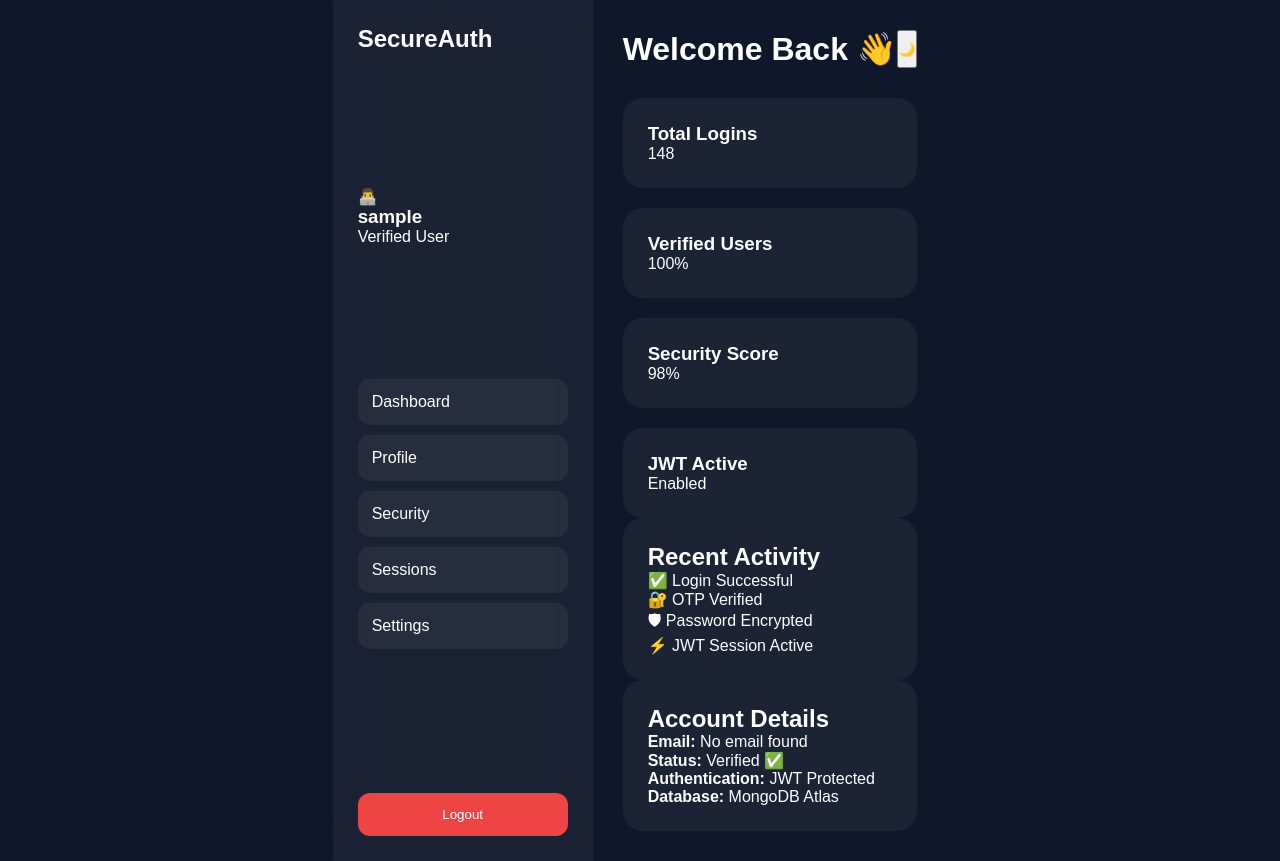
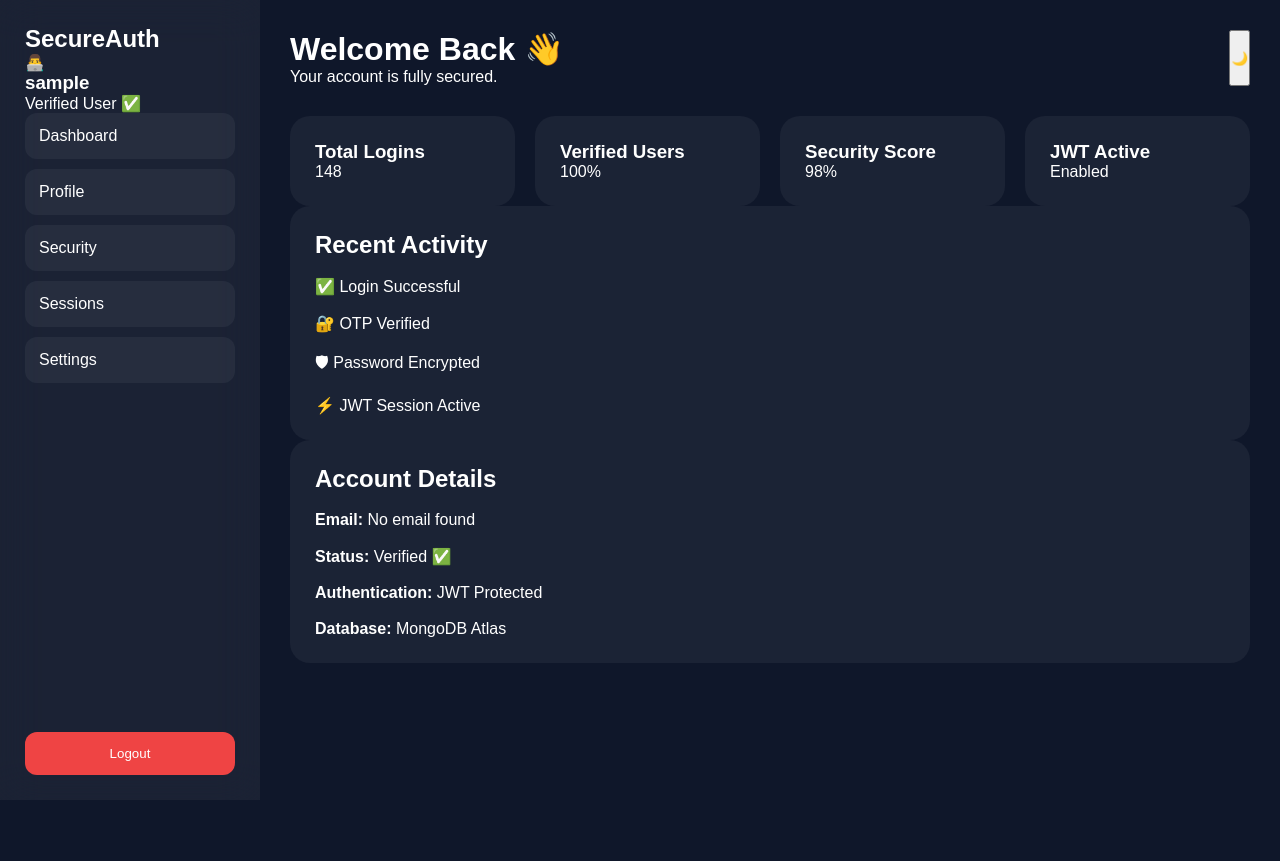
Before and after one commit to BigSkill8/secure-login-system, a website: page frontend/dashboard.html in a window 1280 px wide. After the commit the page ends 800 px from the top, so only its background shows below. Drawn offline with Linux system fonts and the light colour scheme; sample sign-in values are in the browser's storage.

Commit message:
Update dashboard.html

```diff
--- a/frontend/dashboard.html
+++ b/frontend/dashboard.html
@@ -15,7 +15,8 @@
 
 </head>
 
-<body class="auth-body">
+<!-- IMPORTANT FIX -->
+<body>
 
     <div class="dashboard-layout">
 
@@ -23,11 +24,17 @@
 
         <aside class="sidebar">
 
+            <div>
+
+                <!-- LOGO -->
+
                 <div class="logo">
 
                     <h2>SecureAuth</h2>
 
                 </div>
+
+                <!-- PROFILE -->
 
                 <div class="profile-section">
 
@@ -37,11 +44,21 @@
 
                     </div>
 
-                <h3 id="username"></h3>
+                    <h3 id="username">
 
-                <p>Verified User</p>
+                        User
+
+                    </h3>
+
+                    <p>
+
+                        Verified User ✅
+
+                    </p>
 
                 </div>
+
+                <!-- MENU -->
 
                 <nav class="sidebar-menu">
 
@@ -67,6 +84,10 @@
 
                 </nav>
 
+            </div>
+
+            <!-- LOGOUT -->
+
             <button id="logoutBtn">
 
                 Logout
@@ -79,15 +100,25 @@
 
         <main class="main-content">
 
-            <!-- TOP BAR -->
+            <!-- TOPBAR -->
 
             <div class="topbar">
+
+                <div>
 
                     <h1>
 
                         Welcome Back 👋
 
                     </h1>
+
+                    <p>
+
+                        Your account is fully secured.
+
+                    </p>
+
+                </div>
 
                 <button id="themeBtn">
 
@@ -97,7 +128,7 @@
 
             </div>
 
-            <!-- STAT CARDS -->
+            <!-- STATS -->
 
             <div class="stats-grid">
 
@@ -139,7 +170,7 @@
 
             <div class="dashboard-panels">
 
-                <!-- ACTIVITY -->
+                <!-- ACTIVITY PANEL -->
 
                 <div class="panel">
 
@@ -149,11 +180,15 @@
 
                     </h2>
 
+                    <br>
+
                     <div class="activity-item">
 
                         ✅ Login Successful
 
                     </div>
+
+                    <br>
 
                     <div class="activity-item">
 
@@ -161,11 +196,15 @@
 
                     </div>
 
+                    <br>
+
                     <div class="activity-item">
 
                         🛡 Password Encrypted
 
                     </div>
+
+                    <br>
 
                     <div class="activity-item">
 
@@ -175,7 +214,7 @@
 
                 </div>
 
-                <!-- ACCOUNT -->
+                <!-- ACCOUNT PANEL -->
 
                 <div class="panel">
 
@@ -185,6 +224,8 @@
 
                     </h2>
 
+                    <br>
+
                     <p>
 
                         <strong>Email:</strong>
@@ -192,6 +233,8 @@
                         <span id="email"></span>
 
                     </p>
+
+                    <br>
 
                     <p>
 
@@ -201,6 +244,8 @@
 
                     </p>
 
+                    <br>
+
                     <p>
 
                         <strong>Authentication:</strong>
@@ -208,6 +253,8 @@
                         JWT Protected
 
                     </p>
+
+                    <br>
 
                     <p>
 
@@ -225,6 +272,8 @@
 
     </div>
 
+    <!-- SCRIPTS -->
+
     <script src="./js/config.js"></script>
     <script src="./js/dashboard.js"></script>
     <script src="./js/theme.js"></script>
```
Lines whose indentation alone changed are shown as unchanged.
